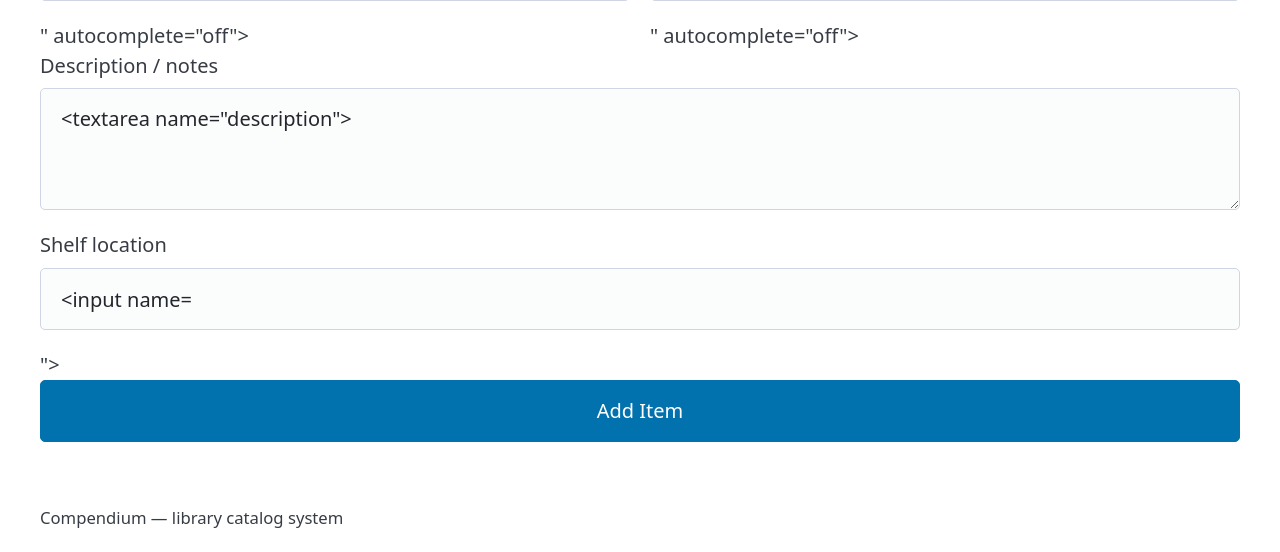
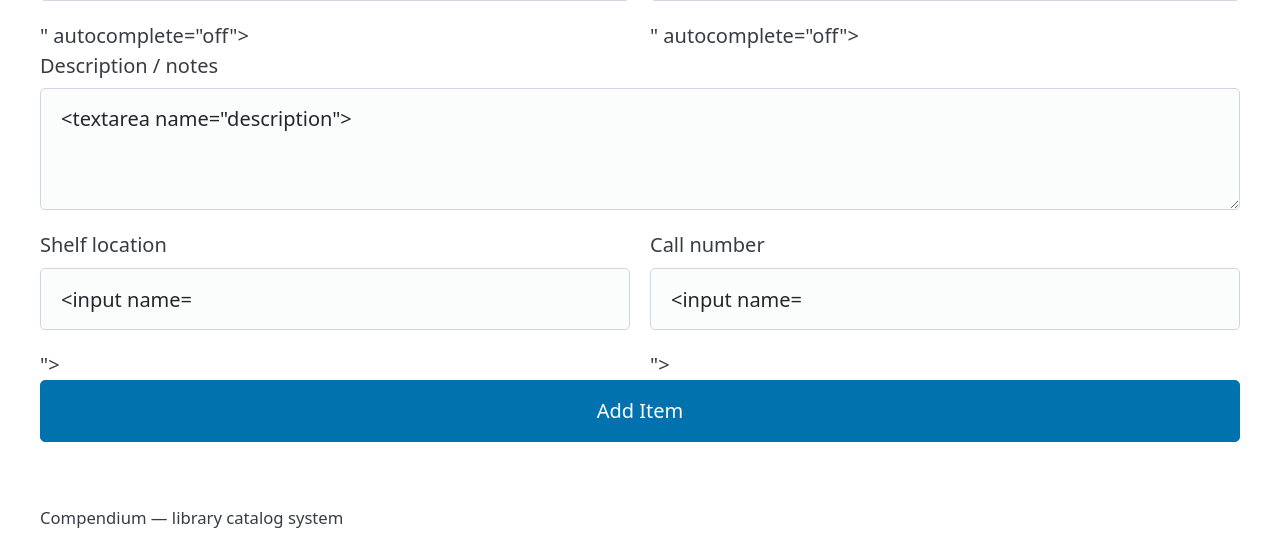
Before and after one commit to statyk/compendium, a Python web app: template src/compendium/web/templates/items/new_manual.html in a window 1280 px wide. Shown: the part 1083-1635 px from the top of the page. Run offline with Jinja, Linux system fonts and the light colour scheme; the template is opened without the code that fills it, so the values that code supplies are empty, except form fields; form fields are guessed from the names that the template uses.

Commit message:
feat: call number on manual item entry
Adds the call_number field to the manual-entry web form and
--call-number to the CLI add-manual subcommand. The Work-level
classification fields (LCC/DDC scheme+code) remain lookup-only --
those are bibliographic data that external adapters populate --
whereas the item-level call number is librarian-chosen and belongs
on the manual path.

```diff
--- a/src/compendium/cli/commands/item.py
+++ b/src/compendium/cli/commands/item.py
@@ -210,6 +210,7 @@ def add_manual_item(
     upc: str | None = typer.Option(None, "--upc", help="UPC, optional"),
     description: str | None = typer.Option(None, "--description"),
     location: str | None = typer.Option(None, "--location", help="Shelf location"),
+    call_number: str | None = typer.Option(None, "--call-number", help="Call number on the spine label"),
 ) -> None:
     """Add an item by manually entering its metadata (skips external lookup)."""
     try:
@@ -225,6 +226,8 @@ def add_manual_item(
                 description=description,
                 location=location,
             )
+            if call_number and call_number.strip():
+                item.call_number = call_number.strip()
     except DomainError as exc:
         typer.echo(f"Error: {exc}", err=True)
         raise typer.Exit(1) from exc
@@ -241,6 +244,8 @@ def add_manual_item(
         typer.echo(f"  UPC       : {work.upc}")
     typer.echo(f"  Barcode   : {item.barcode}")
     typer.echo(f"  Accession : {item.accession_number}")
+    if item.call_number:
+        typer.echo(f"  Call #    : {item.call_number}")
     if item.location:
         typer.echo(f"  Location  : {item.location}")
 
--- a/src/compendium/web/routes/items.py
+++ b/src/compendium/web/routes/items.py
@@ -231,6 +231,7 @@ def item_create_manual(
     upc: str = Form(default=""),
     description: str = Form(default=""),
     location: str = Form(default=""),
+    call_number: str = Form(default=""),
     csrf_token: str = Form(default=""),
     user: AppUser = Depends(require_web_permission(_PERM_MANAGE)),
     session: Session = Depends(get_session),
@@ -247,6 +248,7 @@ def item_create_manual(
         "upc": upc,
         "description": description,
         "location": location,
+        "call_number": call_number,
     }
 
     parsed_year: int | None = None
@@ -280,6 +282,8 @@ def item_create_manual(
             request,
             {"request": request, "user": user, "error": str(exc), "form": form},
         )
+    if call_number.strip():
+        item.call_number = call_number.strip()
     return RedirectResponse(f"/ui/items/{item.barcode}", status_code=303)
 
 
--- a/src/compendium/web/templates/items/new_manual.html
+++ b/src/compendium/web/templates/items/new_manual.html
@@ -50,8 +50,16 @@
   <label for="description">Description / notes</label>
   <textarea id="description" name="description" rows="3">{{ form.description or '' }}</textarea>
 
-  <label for="location">Shelf location</label>
-  <input type="text" id="location" name="location" value="{{ form.location or '' }}">
+  <div class="grid">
+    <div>
+      <label for="location">Shelf location</label>
+      <input type="text" id="location" name="location" value="{{ form.location or '' }}">
+    </div>
+    <div>
+      <label for="call_number">Call number</label>
+      <input type="text" id="call_number" name="call_number" value="{{ form.call_number or '' }}">
+    </div>
+  </div>
 
   <button type="submit">Add Item</button>
 </form>
```
